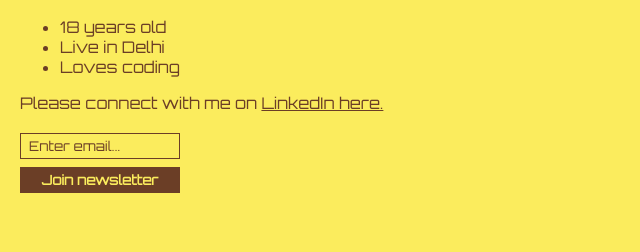
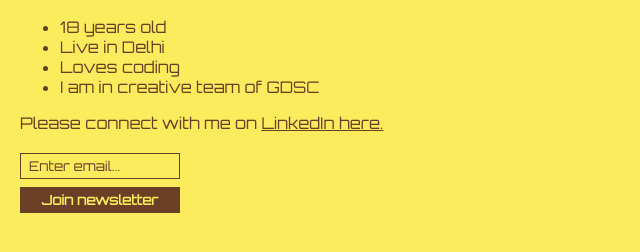
Before and after one commit to Carzed1/My-Personal-Website, a plain HTML site: page index.html in a window 1280 px wide. Shown: the part 520-772 px from the top of the page, without its empty margins (0-640 px from the left). Drawn offline with Linux system fonts and the light colour scheme; a web font is replaced by a local one.

Commit message:
something added

```diff
--- a/index.html
+++ b/index.html
@@ -17,6 +17,7 @@
             <li>18 years old</li>
             <li>Live in Delhi</li>
             <li>Loves coding</li>
+            <li>I am in creative team of GDSC</li>
         </ul>
         <p>Please connect with me on <a href="https://www.linkedin.com/in/karanbhatia3420/" taget="_blank">LinkedIn here.</a></p>
         <input type="text" placeholder="Enter email...">
```
